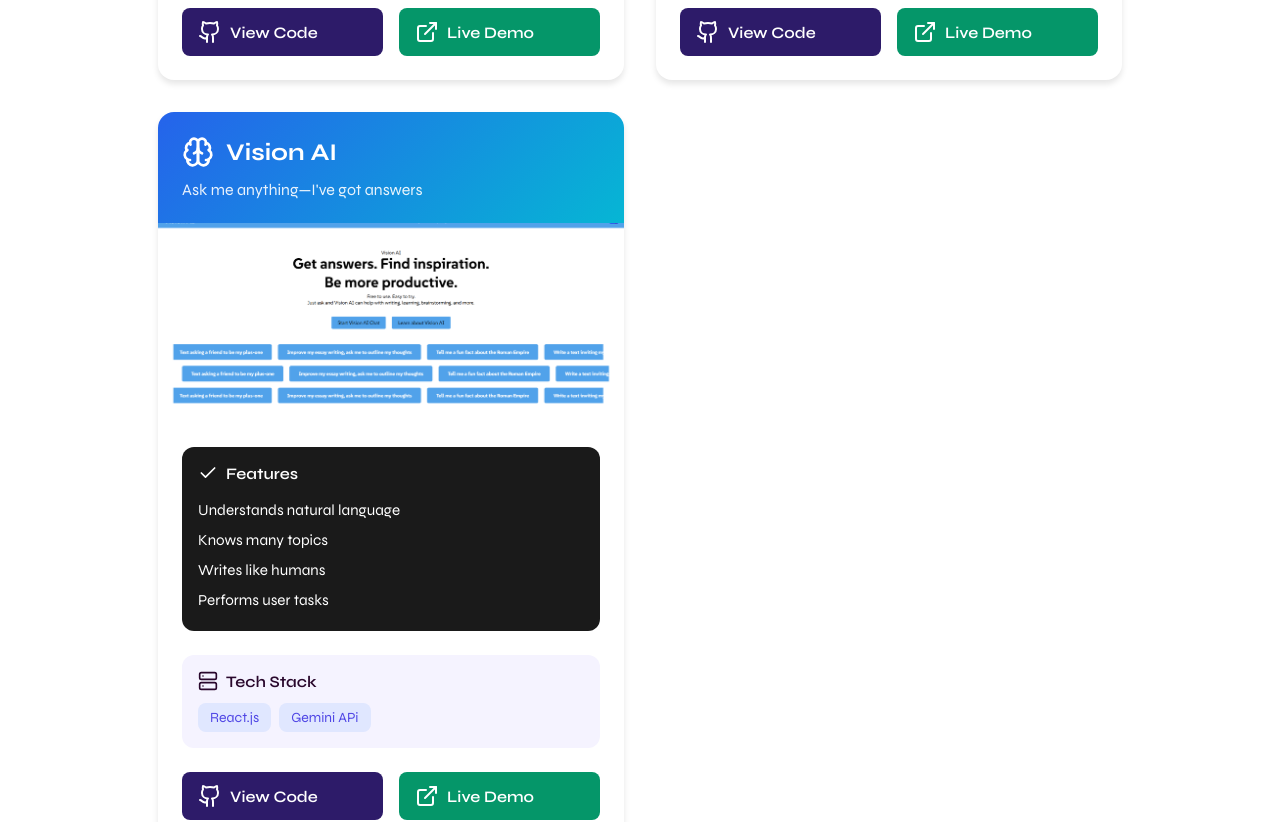
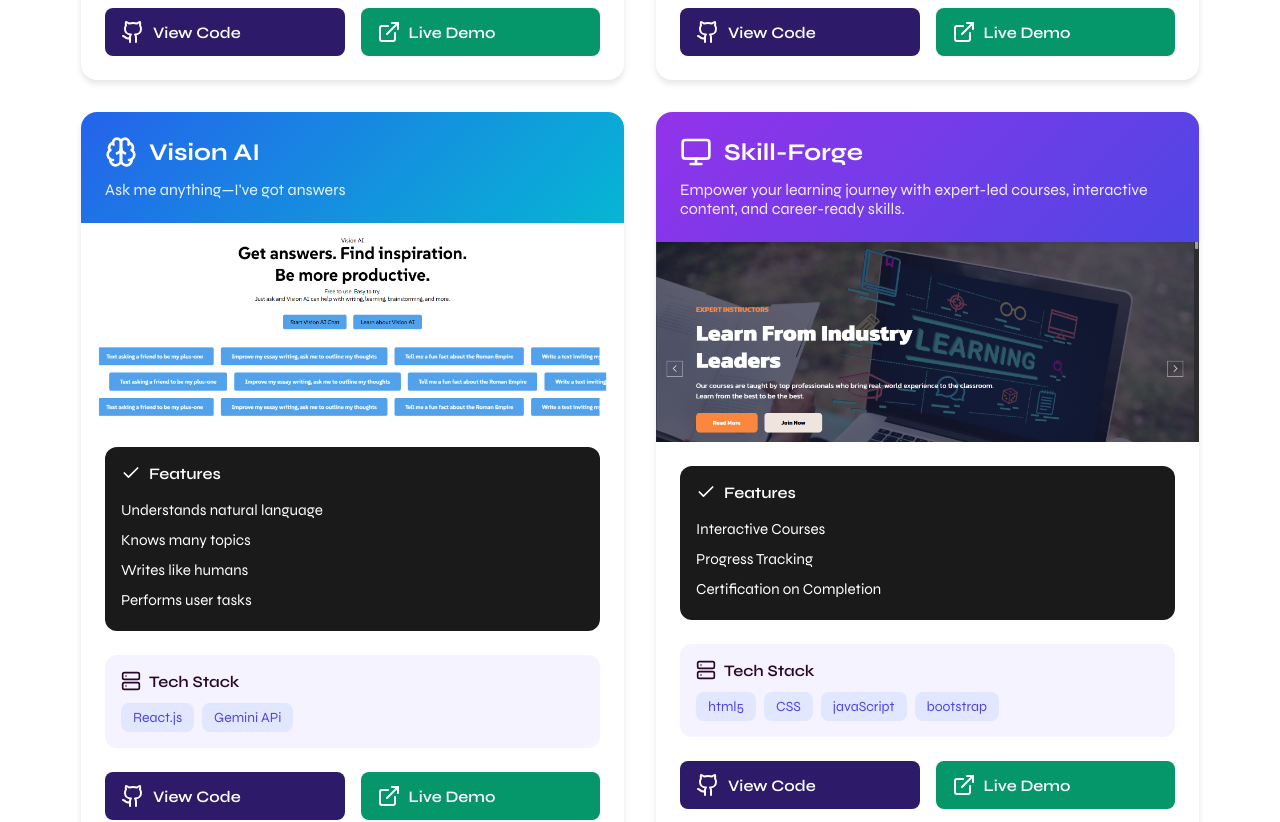
Before and after one commit to shauryagupta045/Portfolio, a React (Vite) app in the folder frontend/: page / in a window 1280 px wide. Shown: the part 4100-4922 px from the top of the page. Built offline with nearby package versions, Linux system fonts and the light colour scheme.

Commit message:
adding one project

```diff
--- a/frontend/src/components/projects/Projects.jsx
+++ b/frontend/src/components/projects/Projects.jsx
@@ -13,6 +13,7 @@ import './Project.css';
 import nextgen from "../../assets/nextgen.png";
 import vision from "../../assets/vision.png";
 import note from "../../assets/Notezy.png";
+import sf from "../../assets/sf.png";
 
 const ProjectCard = ({ project }) => {
   return (
@@ -126,6 +127,18 @@ const Projects = () => {
       githubLink: '#',
       demoLink: '#',
     },*/
+    {
+      className: 'elearing',
+      title: 'Skill-Forge',
+      description: "Empower your learning journey with expert-led courses, interactive content, and career-ready skills.",
+      icon: <MonitorIcon size={32} />,
+      image: sf,
+      features: ['Interactive Courses', 'Progress Tracking', 'Certification on Completion'],
+      techStack: ['html5', 'CSS', 'javaScript', 'bootstrap'],
+      githubLink: 'https://github.com/shauryagupta045/Skill-Forge_ElearingWebsite',
+      demoLink: 'https://skill-forge-jade.vercel.app/',
+    },
+
   ];
 
   return (
```
Also changed, not shown: frontend/src/assets/sf.png (added).
